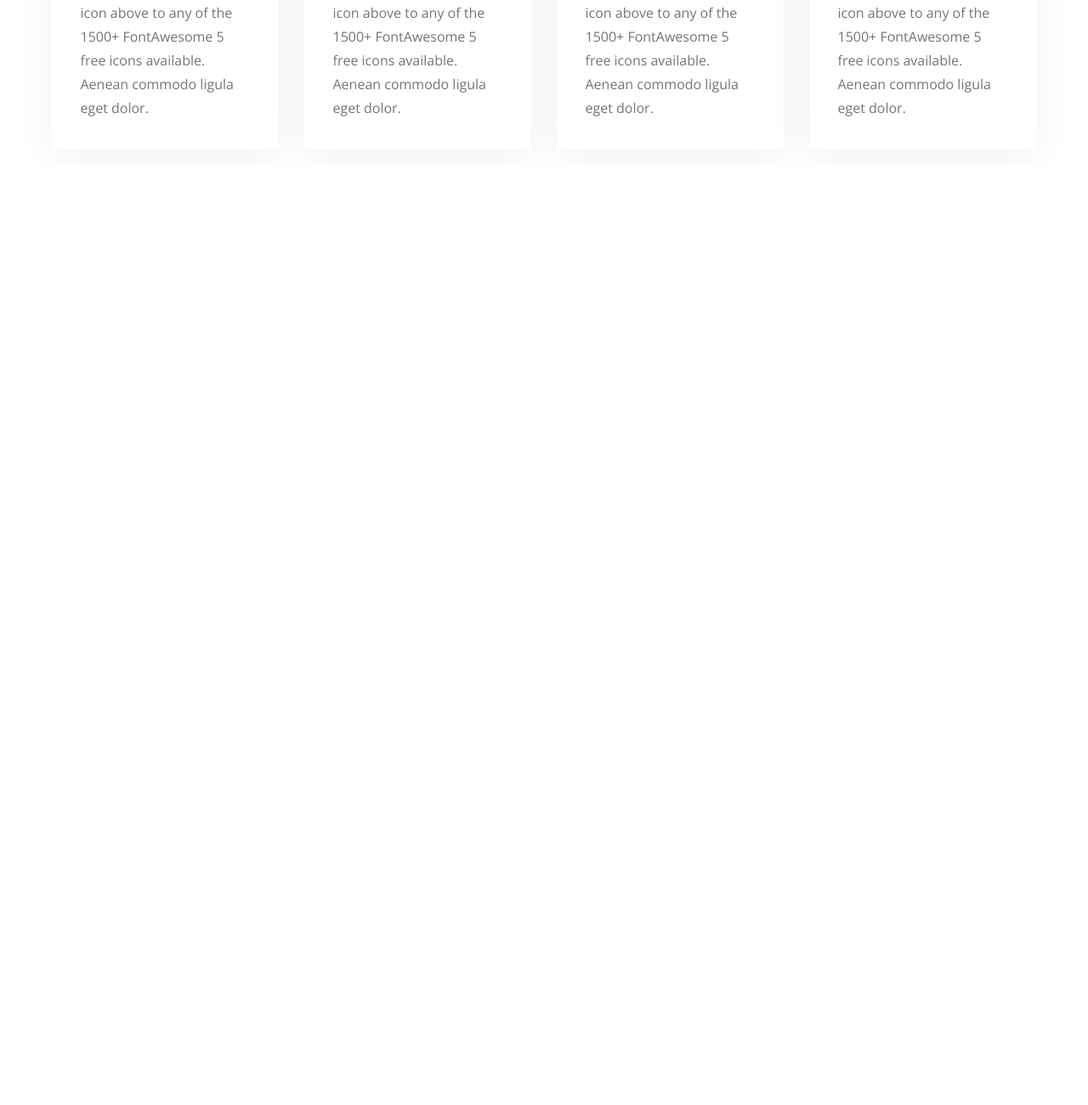
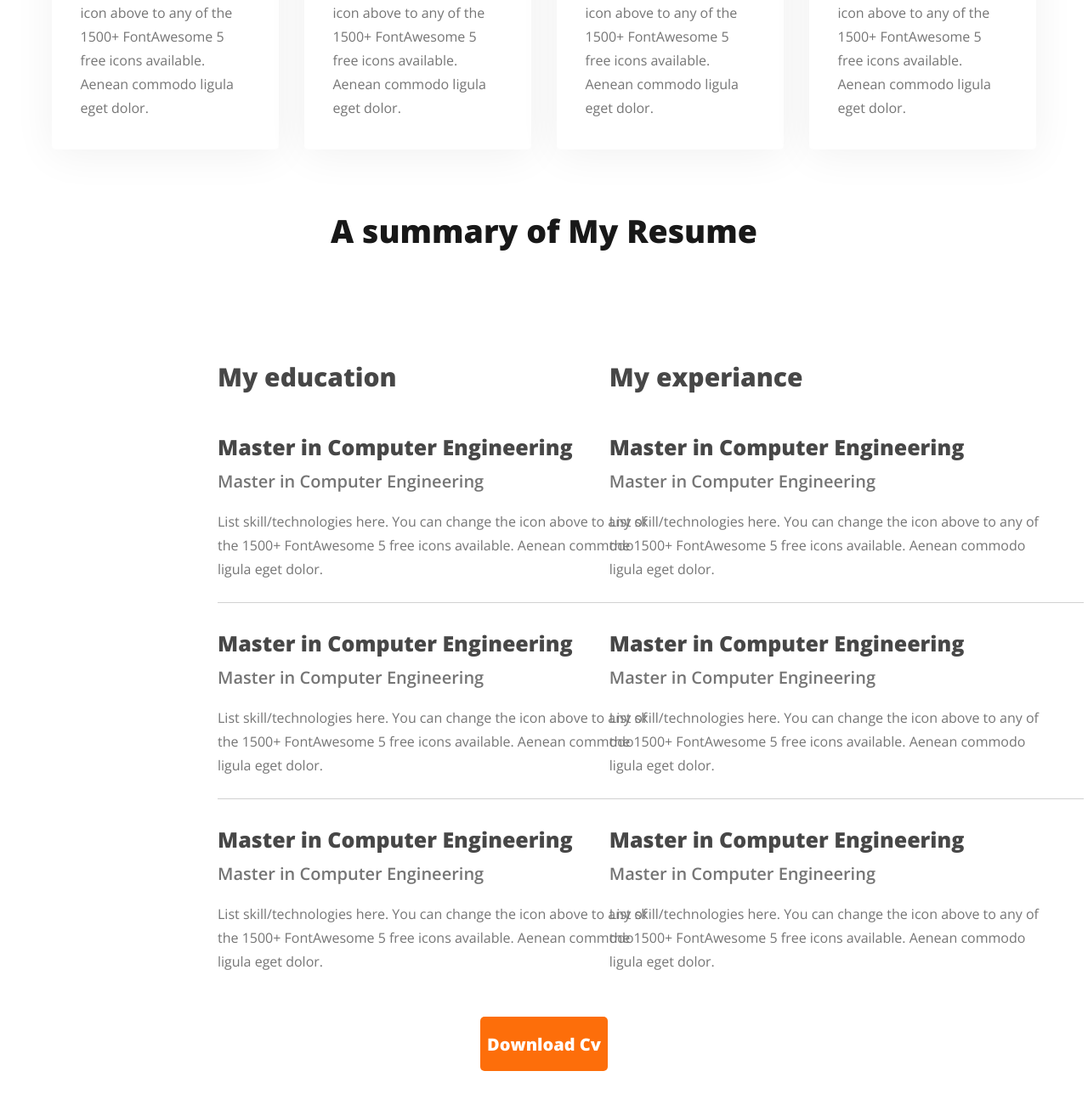
Before and after one commit to Naznin-ara/module5-portfolio-project, a plain HTML site: page index.html in a window 1280 px wide. Shown: the part 2221-3522 px from the top of the page at 85% size. Before the commit the page ends 2417 px from the top, so only its background shows below. Drawn offline with nearby package versions, Linux system fonts and the light colour scheme.

Commit message:
another section added

```diff
--- a/index.html
+++ b/index.html
@@ -112,9 +112,70 @@
 
     </div>
 </section>
+<section>
+    <div class="footer-container">
+        <div class="footer-title">
+            <h1>A summary of My Resume</h1>
+        </div>
+        <div class="summary">
+            <div class="education">
+                <h3 class="edu-heading">My education</h3>
+                <div class="edu">
+                    <h3 class="h2">Master in Computer Engineering</h3>
+                    <p class="edu-sub">Master in Computer Engineering</p>
+                    <small class="edu-dis">List skill/technologies here. You can change the icon above
+                        to any of the 1500+ FontAwesome 5 free icons available. Aenean commodo ligula eget dolor.</small>
+                </div>
+
+                <div class="edu">
+                    <h3 class="h2">Master in Computer Engineering</h3>
+                    <p class="edu-sub">Master in Computer Engineering</p>
+                    <small class="edu-dis">List skill/technologies here. You can change the icon above
+                        to any of the 1500+ FontAwesome 5 free icons available. Aenean commodo ligula eget dolor.</small>
+                </div>
+
+                <div>
+                    <h3 class="h2">Master in Computer Engineering</h3>
+                    <p class="edu-sub">Master in Computer Engineering</p>
+                    <small class="edu-dis">List skill/technologies here. You can change the icon above
+                        to any of the 1500+ FontAwesome 5 free icons available. Aenean commodo ligula eget dolor.</small>
+                </div>
+            </div>
+            <div class="education">
+                <h3 class="edu-heading">My experiance</h3>
+                <div class="edu">
+                    <h3 class="h2">Master in Computer Engineering</h3>
+                    <p class="edu-sub">Master in Computer Engineering</p>
+                    <small class="edu-dis">List skill/technologies here. You can change the icon above
+                        to any of the 1500+ FontAwesome 5 free icons available. Aenean commodo ligula eget dolor.</small>
+                </div>
+                <div class="edu">
+                    <h3 class="h2">Master in Computer Engineering</h3>
+                    <p class="edu-sub">Master in Computer Engineering</p>
+                    <small class="edu-dis">List skill/technologies here. You can change the icon above
+                        to any of the 1500+ FontAwesome 5 free icons available. Aenean commodo ligula eget dolor.</small>
+                </div>
+                <div>
+                    <h3 class="h2">Master in Computer Engineering</h3>
+                    <p class="edu-sub">Master in Computer Engineering</p>
+                    <small class="edu-dis">List skill/technologies here. You can change the icon above
+                        to any of the 1500+ FontAwesome 5 free icons available. Aenean commodo ligula eget dolor.</small>
+                </div>
+            </div>
+
+        </div>
+
+
+    </div>
+    <div class="button">
+        <button class="btn footer-btn">Download Cv</button>
+    </div>
+</section>
     </main>
     <footer>
+       <section>
 
+        </section>
     </footer>
 
 </body>
--- a/style.css
+++ b/style.css
@@ -143,7 +143,7 @@ i{
     align-items: center;
 }
 .about-title{
-    color: var(--dark-01, #181818);
+    color: #181818;
 text-align: center;
 font-family: Open Sans;
 font-size: 35px;
@@ -243,3 +243,86 @@ width:200px;
 flex-direction: column;
 }
 /* what i do section end */
+/* footer start */
+.footer-container{
+    margin: 100px auto;
+}
+.footer-title{
+    color: #181818;
+text-align: center;
+font-family: Open Sans;
+font-size: 25px;
+font-weight: 700;
+margin-bottom:300px;
+
+}
+.summary{
+    display:flex;
+    flex-direction: row;
+    justify-content: space-between;
+    align-items: center;
+    margin:20px auto;
+    width:60%;
+    height:400px;
+    /* gap:50px; */
+
+
+}
+.education{
+    width:40%;
+    display:flex;
+    flex-direction: column;
+    justify-content: center;
+    align-items:flex-start;
+    gap:30px;
+}
+.edu-heading{
+    color:  #474747;
+    font-size: 30px;
+    font-weight: 700;
+    margin-bottom: 15px;
+
+
+}
+.h2{
+    color: #474747;
+font-family: Open Sans;
+font-size: 25px;
+font-style: normal;
+font-weight: 700;
+line-height: normal;
+margin-bottom: 10px;
+}
+.edu-sub{
+    color: #757575;
+font-family: Open Sans;
+font-size: 20px;
+font-style: normal;
+font-weight: 600;
+line-height: normal;
+margin-bottom: 20px;
+}
+.edu-dis{
+    color: #757575;
+font-family: Open Sans;
+font-size: 16px;
+font-style: normal;
+font-weight: 400;
+line-height: 28px;
+display: flex;
+width: 511px;
+flex-direction: column;
+flex-shrink: 0;
+margin-bottom: 25px;
+}
+.edu{
+    border-bottom:1px solid #D1D1D1;
+    width:558px;
+
+}
+.button{
+    text-align: center;
+   margin:200px auto;
+   width:100%;
+   height:100px;
+}
```
